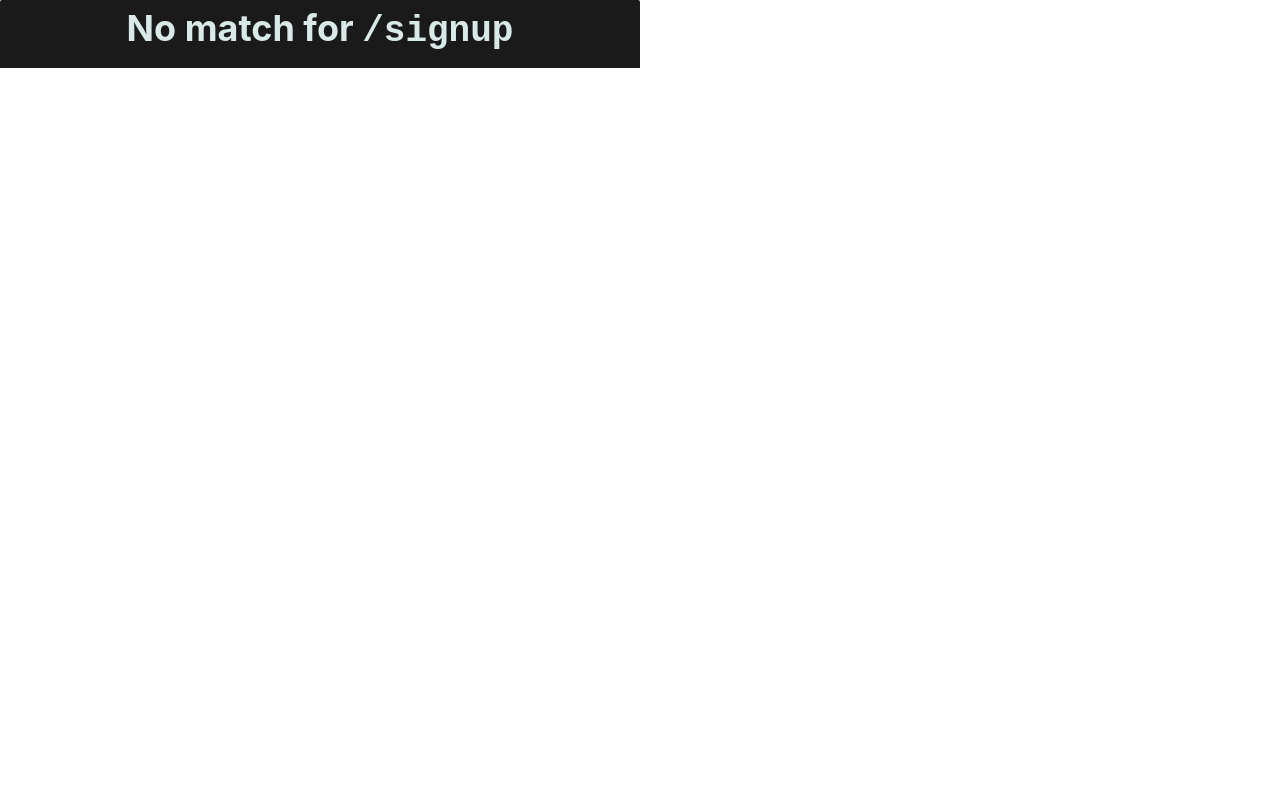
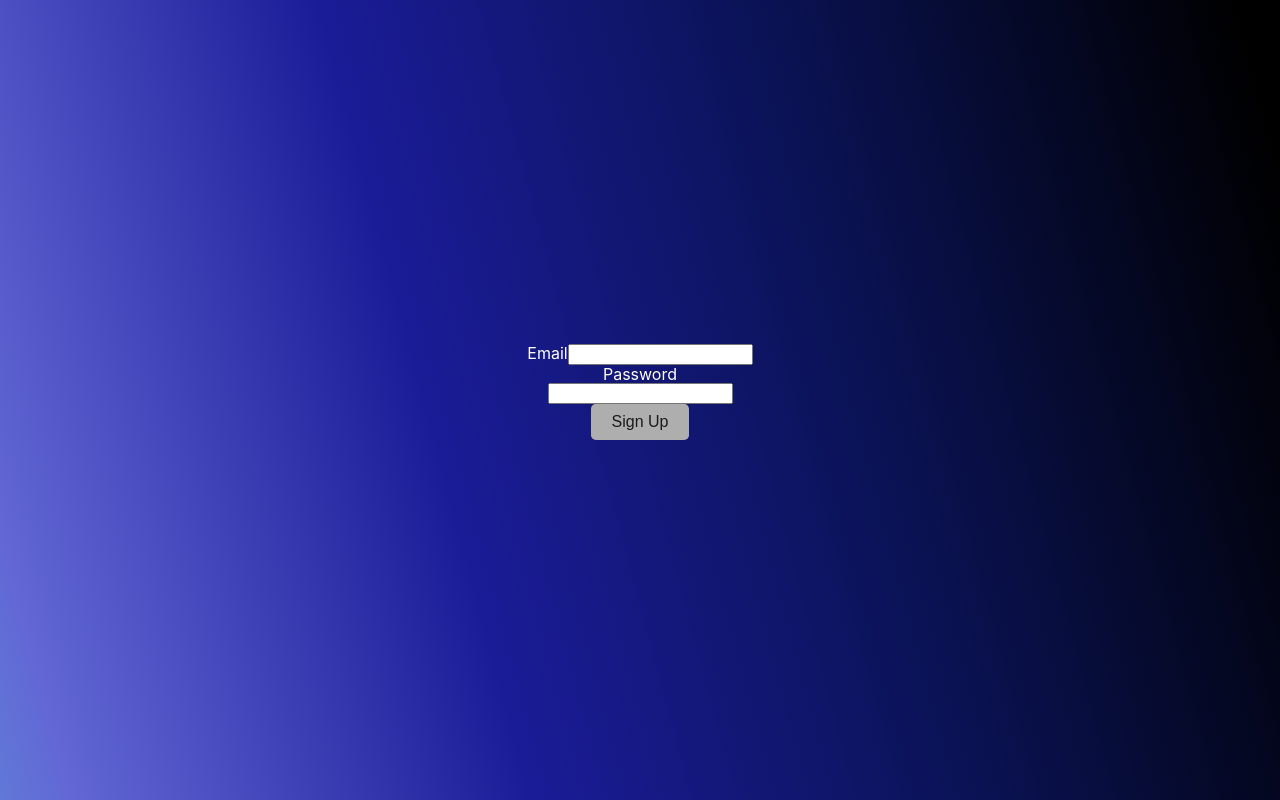
Before and after one commit to leahanders820/Virtual-Field-Guide-Redone, a React (Vite) app in the folder client/: page /signup in a window 1280 px wide. Built offline with nearby package versions, Linux system fonts and the light colour scheme.

Commit message:
changed user page to signup

```diff
--- a/client/src/main.jsx
+++ b/client/src/main.jsx
@@ -3,7 +3,7 @@ import { createBrowserRouter, RouterProvider } from 'react-router-dom';
 
 import App from './App.jsx';
 import Home from './pages/Home';
-import Users from './pages/Users';
+import Signup from './pages/Signup';
 import Journal from './pages/Journal';
 import NotFound from './pages/NotFound';
 
@@ -17,8 +17,8 @@ const router = createBrowserRouter([
         index: true,
         element: <Home />
       }, {
-        path: '/users',
-        element: <Users />
+        path: '/signup',
+        element: <Signup />
       }, {
         path: '/journal',
         element: <Journal />
--- /dev/null
+++ b/client/src/pages/Signup.jsx
@@ -0,0 +1,89 @@
+import { useState, useEffect } from "react";
+import { useNavigate } from "react-router-dom";
+import { useParams, Link } from 'react-router-dom';
+
+
+import { useMutation, useQuery } from "@apollo/client";
+import { QUERY_USERS } from "../utils/queries";
+import { CREATE_USERS } from "../utils/mutations";
+
+import loadIcon from '../assets/newload.gif';
+
+const Signup = () => {
+ // const { loading, data, error:usersError } = useQuery(QUERY_USERS);
+ // const mockUsers=[{email:'email@email.com', password:'password'}];
+ // const userList = mockUsers || data?.user || [];
+//console.log('usersError=', usersError);
+  const [formData, setFormData] = useState({
+    email:'',
+    password:''
+
+  });
+  let navigate = useNavigate();
+
+  const [createUsers, { error }] = useMutation(CREATE_USERS);
+
+  const handleInputChange = (event) => {
+    const { name, value } = event.target;
+    setFormData({...formData, [name]: value });
+  };
+
+  const handleFormSubmit = async (event) => {
+    event.preventDefault();
+console.log('handleFormSubmit=', formData);
+    try {
+      const { data } = await createUsers({
+        variables: { ...formData },
+      });
+
+      if (data.createUsers) {
+        console.log('create users success');
+       // navigate(`/users/${data.createUsers._id}`);
+      } else {
+        console.error("User registration failed.");
+      }
+
+     // navigate(`/users/${data.createUsers._id}`);
+    } catch (err) {
+      console.error('create user error=', err);
+    }
+
+
+  };
+
+  return (
+    <div className="card bg-transparent card-rounded w-25">
+      <div className="card-body m-5 text-center">
+   {/*      {loading ? (
+          <div><img src={loadIcon}/></div>
+        ) : ( */}
+          <form onSubmit={handleFormSubmit}>
+            <label className="text-white">Email </label>
+            <input
+            type='email'
+            name='email'
+            value={formData.email}
+            onChange={handleInputChange}/>
+
+            <label className="text-white">Password </label>
+            <input
+            type='password'
+            name='password'
+            value={formData.password}
+            onChange={handleInputChange}
+            />
+
+           {/*  <Link to="/journal"> */}
+            <button className="btn btn-info" type="submit">
+              Sign Up
+            </button>
+           {/*  </Link> */}
+          </form>
+      {/*   )} */}
+      </div>
+     {/*  {error && <div>Something went wrong!</div>} */}
+    </div>
+  );
+};
+
+export default Signup;
```
